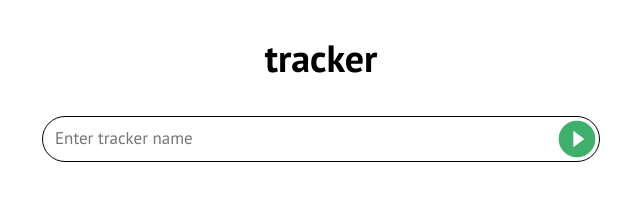
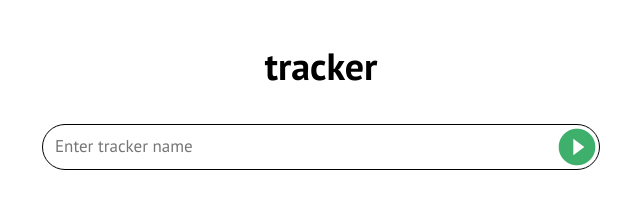
Before and after one commit to vadim-os/nimble-teat-task, a React app: page / in a window 1280 px wide. Shown: the whole page, without its empty margins (319-959 px from the left). Built offline with nearby package versions, Linux system fonts and the light colour scheme.

Commit message:
body margin 0 removed

```diff
--- a/src/styles/App.css
+++ b/src/styles/App.css
@@ -1,7 +1,3 @@
-body {
-  margin: 0;
-}
-
 .trackers-container {
   min-width: 320px;
   margin: auto;
```
